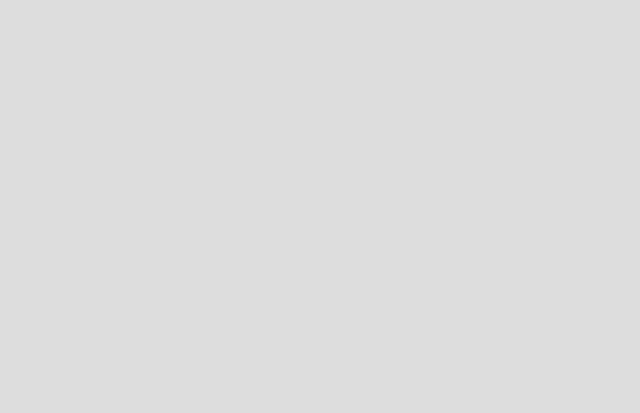
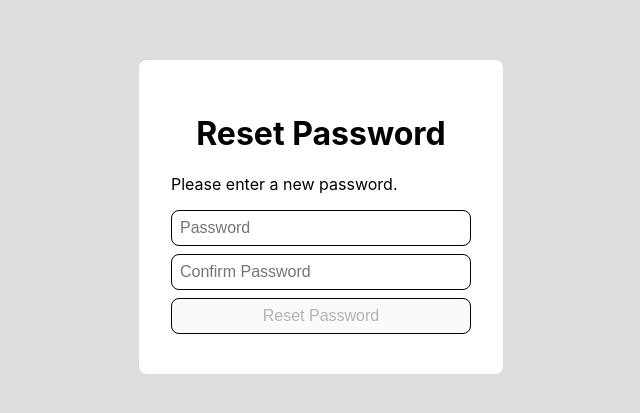
Before and after one commit to heyameen/react-auth, a React (Create React App) app: page /reset-password/1 in a window 1280 px wide. Shown: the part 183-596 px from the top of the page, without its empty margins (319-959 px from the left). Built offline with nearby package versions, Linux system fonts and the light colour scheme.

Commit message:
reset password inclusion

```diff
--- a/src/Routes.js
+++ b/src/Routes.js
@@ -3,6 +3,7 @@
 import { ForgotPasswordPage } from './pages/ForgotPasswordPage';
 import { LoginPage } from './pages/LoginPage';
 import { PrivateRoute } from './auth/PrivateRoute';
+import { ResetPasswordPage } from './pages/ResetPasswordPage';
 import { SignupPage } from './pages/SignupPage';
 import { UserInfoPage } from './pages/UserInfoPage';
 
@@ -19,6 +20,9 @@
                 <Route path="/forgot-password">
                     <ForgotPasswordPage />
                 </Route>
+                <Route path="/reset-password/:passwordResetCode">
+                    <ResetPasswordPage />
+                </Route>
                 <Route path="/signup">
                     <SignupPage />
                 </Route>
--- /dev/null
+++ b/src/pages/PasswordResetFailure.js
@@ -0,0 +1,13 @@
+import { useHistory } from 'react-router-dom'
+
+export const PasswordResetFailure = () => {
+    const history = useHistory()
+
+    return (
+        <div className="content-container">
+            <h1>Failure...</h1>
+            <p>Something went wrong while trying to reset your password</p>
+            <button onClick={() => history.push('/Login')}> Back to  Login</button>
+        </div>
+    )
+}
--- /dev/null
+++ b/src/pages/PasswordResetSuccess.js
@@ -0,0 +1,13 @@
+import { useHistory } from 'react-router-dom'
+
+export const PasswordResetSuccess = () => {
+    const history = useHistory()
+
+    return (
+        <div className="content-container">
+            <h1>Success!</h1>
+            <p>Your password has been reset, please login with your new password.</p>
+            <button onClick={() => history.push('/login')}>Go to Login</button>
+        </div>
+    )
+}
--- /dev/null
+++ b/src/pages/ResetPasswordPage.js
@@ -0,0 +1,35 @@
+import { PasswordResetFailure } from './PasswordResetFailure'
+import { PasswordResetSuccess } from './PasswordResetSuccess'
+import axios from 'axios'
+import { useParams } from 'react-router-dom'
+import { useState } from 'react'
+
+export const ResetPasswordPage = () => {
+    const [passwordValue, setPasswordValue] = useState('')
+    const [confirmPasswordValue, setConfirmPasswordValue] = useState('')
+    const [isSuccess, setIsSuccess] = useState(false)
+    const [isFailure, setIsFailure] = useState(false)
+    const {passwordResetCode} = useParams()
+
+    const onResetClicked = async () => {
+        try{
+            await axios.put(`/api/users/${passwordResetCode}/reset-password`, { newPassword: passwordValue })
+            setIsSuccess(true)
+        } catch (e) {
+            setIsFailure(true)
+        }
+    }
+
+    if (isFailure) return <PasswordResetFailure />
+    if (isSuccess) return <PasswordResetSuccess />
+
+    return (
+        <div className="content-container">
+            <h1>Reset Password</h1>
+            <p>Please enter a new password.</p>
+            <input type="password" value={passwordValue} onChange={e => setPasswordValue(e.target.value)} placeholder="Password"/>
+            <input type="password" value={confirmPasswordValue} onChange={e => setConfirmPasswordValue(e.target.value)} placeholder="Confirm Password" />
+            <button disabled={!passwordValue || !confirmPasswordValue || passwordValue !== confirmPasswordValue} onClick={onResetClicked}>Reset Password</button>
+        </div>
+    )
+}
```
